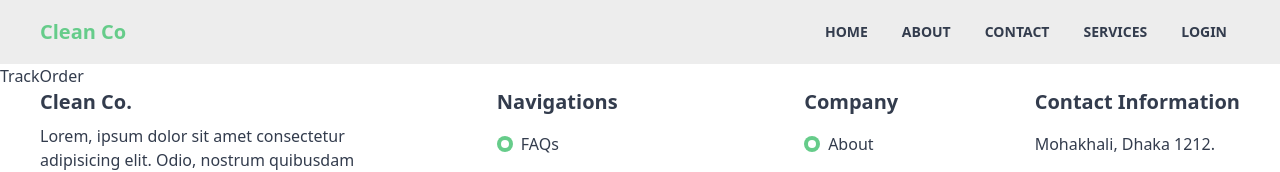
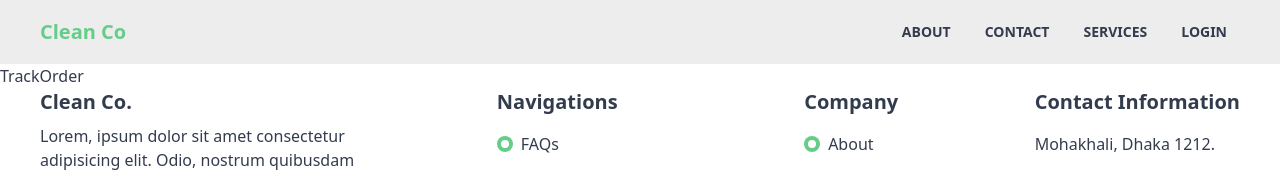
Before and after one commit to MahmudulMahi/Clean-co-client, a React (Vite) app: page /user/orders in a window 1280 px wide. Shown: the top 172 px of the page. Built offline with nearby package versions, Linux system fonts and the light colour scheme; no server answers.

Commit message:
edit navber

```diff
--- a/src/components/layout/Navbar.jsx
+++ b/src/components/layout/Navbar.jsx
@@ -31,14 +31,7 @@ const Navbar = () => {
       <div className="flex-none hidden lg:block">
         <div className="flex items-center gap-2">
           {/* Navbar menu content here */}
-          <NavLink
-            to="/"
-            className={({ isActive }) =>
-              isActive ? 'btn btn-primary btn-sm' : 'btn btn-ghost btn-sm'
-            }
-          >
-            Home
-          </NavLink>
+
           <NavLink
             to="/about"
             className={({ isActive }) =>
```
